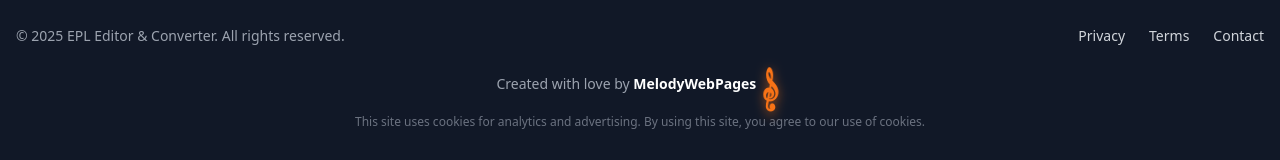
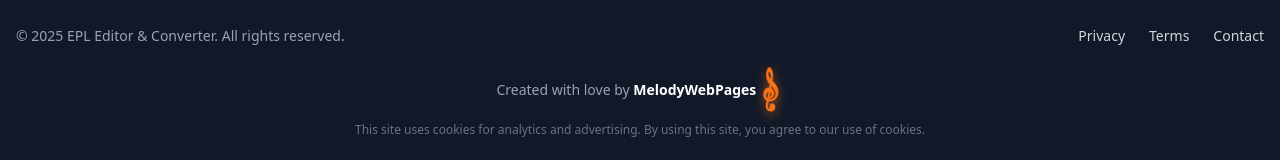
Before and after one commit to melodywebpages/EPL_editor_converter, a Next.js app: page / in a window 1280 px wide. Shown: the part 1515-1675 px from the top of the page. Built offline with nearby package versions, Linux system fonts and the light colour scheme; no server answers.

Commit message:
Fix G Clef alignment - move text down to align with lower round part of clef

```diff
--- a/components/Footer.tsx
+++ b/components/Footer.tsx
@@ -77,8 +77,8 @@ export default function Footer() {
           </div>
 
           {/* Created by section */}
-          <div className="flex items-center justify-center gap-1.5 mt-6">
-            <p className="text-sm text-gray-400">
+          <div className="flex items-end justify-center gap-1.5 mt-6">
+            <p className="text-sm text-gray-400" style={{ marginBottom: '6px' }}>
               Created with love by <span className="text-white font-semibold">MelodyWebPages</span>
             </p>
             <style>{`
@@ -98,9 +98,7 @@ export default function Footer() {
               style={{
                 color: '#f97316',
                 fontWeight: 900,
-                lineHeight: 1,
-                marginBottom: '-8px',
-                alignSelf: 'flex-end'
+                lineHeight: 1
               }}
               aria-label="G Clef"
             >
```
